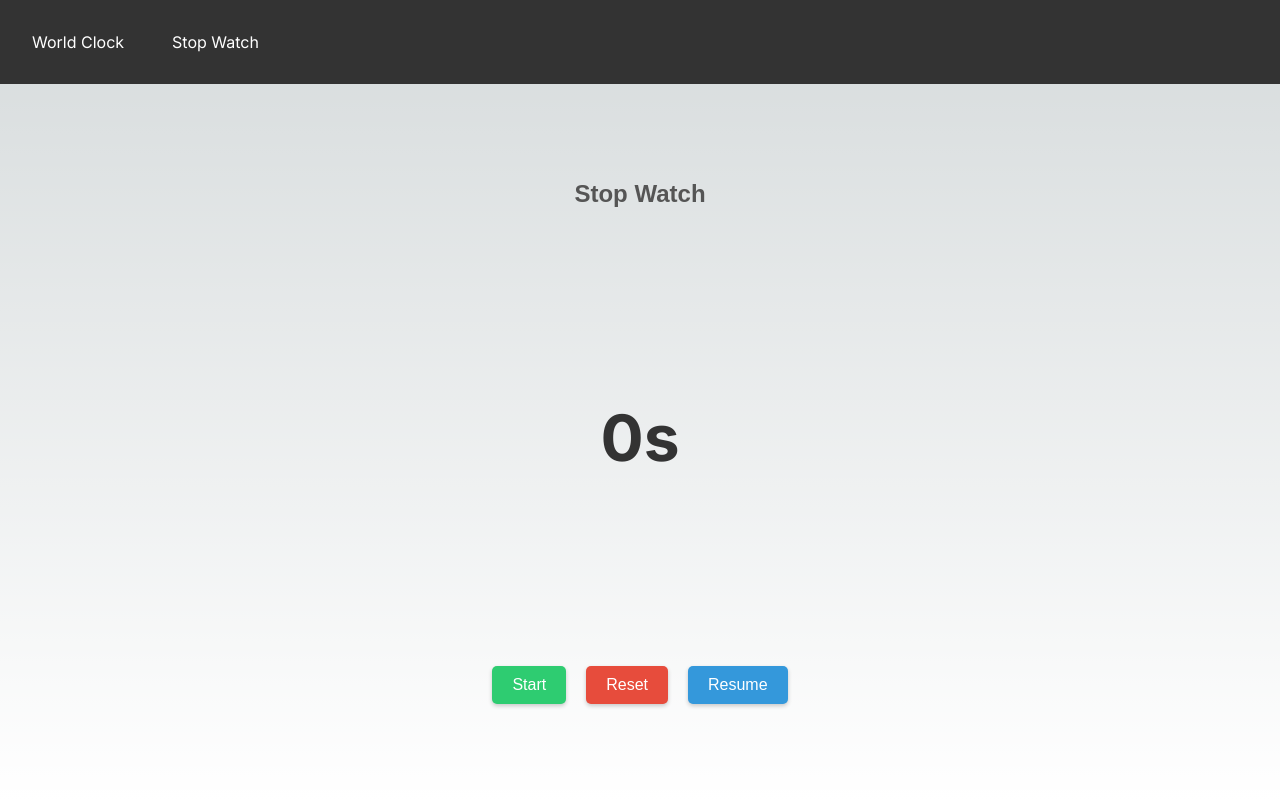
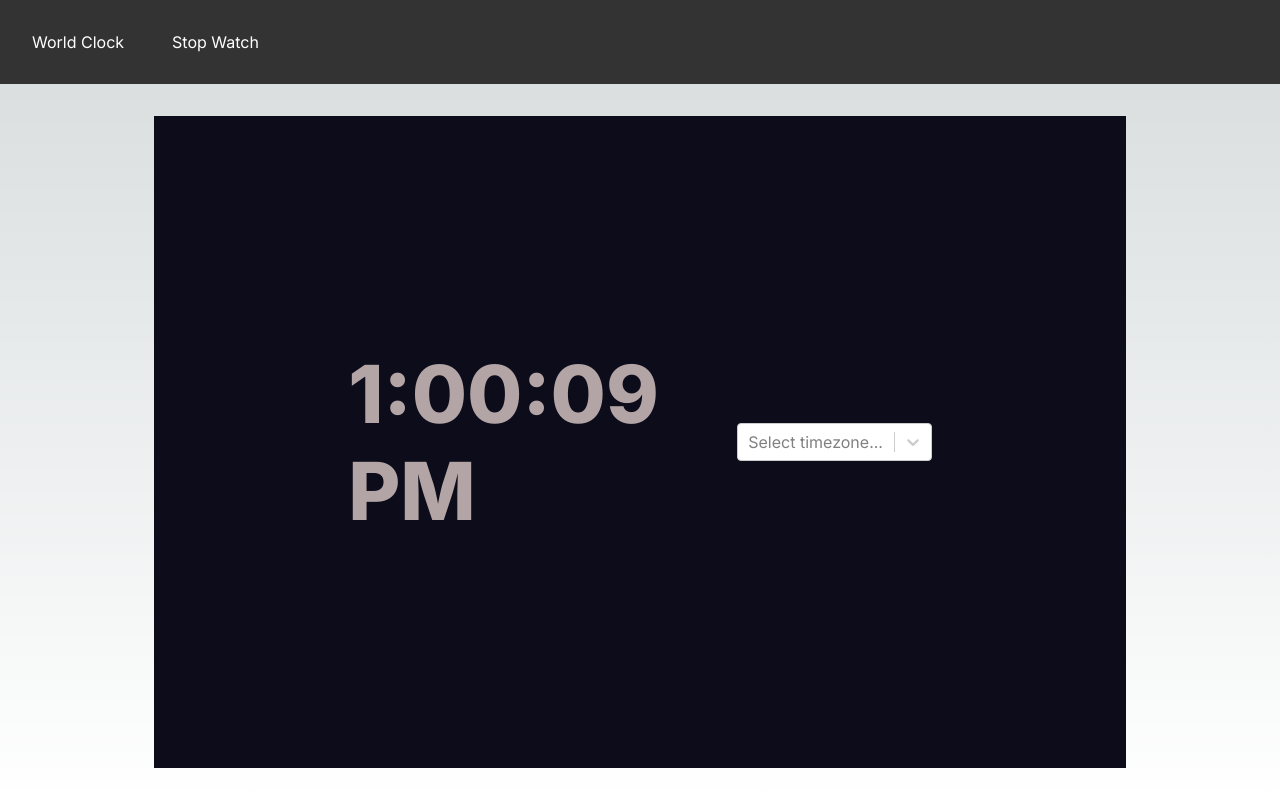
Before and after one commit to max-tonny8/stopwatch, a Next.js app: page /worldclock in a window 1280 px wide. Built offline with nearby package versions, Linux system fonts and the light colour scheme.

Commit message:
build: world clock

```diff
--- a/package.json
+++ b/package.json
@@ -12,6 +12,7 @@
     "next": "^14.2.3",
     "react": "^18",
     "react-dom": "^18",
+    "react-select": "^5.8.0",
     "styled-components": "^6.1.11"
   },
   "devDependencies": {
--- /dev/null
+++ b/src/@types/app.d.ts
@@ -0,0 +1,4 @@
+interface Timezone {
+    label: string;
+    value: string;
+  }
--- /dev/null
+++ b/src/app/worldclock/page.styled.tsx
@@ -0,0 +1,30 @@
+import styled from "styled-components";
+
+const Container = styled.div`
+  display: flex;
+  padding: 2rem;
+  width: 100%;
+  justify-content: center;
+  height: calc(100vh - 84px);
+
+  .world-clock {
+    width: 80%;
+    background-color: #0d0c1b;
+    display: flex;
+    align-items: center;
+    justify-content: center;
+  }
+
+  .select-wrapper {
+    width: 20%;
+  }
+
+  .clock {
+    width: 40%;
+    font-size: 5rem;
+    font-weight: 800;
+    color: #b3a5a5;
+  }
+`;
+
+export { Container };
--- a/src/app/worldclock/page.tsx
+++ b/src/app/worldclock/page.tsx
@@ -1,117 +1,58 @@
 "use client"
-import React, { useState, useRef } from "react";
+import React, { useState, useRef, useEffect } from "react";
 import styled from "styled-components";
+import Timer from "@/components/Timer";
+import ControlButtons from "@/components/ControlButtons";
 import Navbar from "@/components/Navbar";
-
-export const Wrapper = styled.main`
-  display: flex;
-  flex-direction: column;
-  justify-content: space-between;
-  align-items: center;
-  padding: 6rem;
-  height: calc(100vh - 84px);
-`;
-
-export const Subtitle = styled.h2`
-  font-size: 24px;
-  margin-bottom: 20px;
-  color: #555;
-  font-family: Arial, sans-serif;
-`;
-
-export const Sectime = styled.div`
-  font-size: 64px;
-  color: #333;
-  font-weight: bold;
-  margin-bottom: 20px;
-`;
-
-export const Buttons = styled.div`
-  display: flex;
-  gap: 20px;
-`;
-
-export const Button = styled.button`
-  padding: 10px 20px;
-  border-radius: 5px;
-  font-Size: 16px;
-  color: white;
-  cursor: pointer;
-  border: none;
-  outline: none;
-  box-shadow: 0 2px 4px rgba(0, 0, 0, 0.2);
-`;
-
-export const PauseBtn = styled(Button)`
-  background-color: #f39c12;
-`;
-
-export const StartBtn = styled(Button)`
-  background-color: #2ecc71;
-`;
-
-export const RestBtn = styled(Button)`
-  background-color: #e74c3c;
-`;
-
-export const ResumeBtn = styled(Button)`
-  background-color: #3498db;
-`;
+import { Container } from "./page.styled";
+import TimezoneSelect from "@/components/TimezoneSelect";
+import OptionTypeBase from 'react-select';
 
 const StopWatch: React.FC = () => {
-  const [running, setRunning] = useState(false);
-  const [time, setTime] = useState(0);
-  const intervalRef = useRef(null);
-  const startTimeRef = useRef(0);
+  const [currentTime, setCurrentTime] = useState<string>('');
+  const [otherTime, setOtherTime] = useState<string>('');
+  const [selectedOption, setSelectedOption] = useState<OptionTypeBase | null>(null);
 
-  const pauseStopwatch = () => {
-    console.log("pause!");
-  }
+  useEffect(() => {
+    const interval = setInterval(() => {
+      const currentTime = new Date().toLocaleTimeString();
+      setCurrentTime(currentTime);
+    }, 1000);
 
-  const startStopwatch = () => {
-    startTimeRef.current = Date.now() - time * 100;
-    intervalRef.current = setInterval(() => {
-        setTime(Math.floor((Date.now() - startTimeRef.current) / 1000));
+    return () => clearInterval(interval);
+  }, []);
+
+  useEffect(() => {
+    const interval = setInterval(() => {
+      const currentTime = new Date().toLocaleTimeString("en-US", {timeZone: selectedOption?.value});
+      setOtherTime(currentTime);
     }, 1000);
-    setRunning(true);
-  }
 
-  const resetStopwatch = () => {
-    console.log("reset!");
-  }
+    return () => clearInterval(interval);
+  }, [selectedOption]);
 
-  const resumeStopwatch = () => {
-    console.log("resume!");
-  }
+  const handleChange = (selectedOption: OptionTypeBase | null) => {
+    setSelectedOption(selectedOption);
+    // You can use the selected timezone value here
+    console.log(selectedOption);
+  };
+
+  const timezoneOptions: Timezone[] = [
+    { value: 'Etc/GMT+12', label: 'GMT-12:00' },
+    { value: 'Etc/GMT+11', label: 'GMT-11:00' },
+    // Add more timezones as needed
+  ];
 
   return (
     <>
       <Navbar />
-      <Wrapper>
-        <Subtitle>Stop Watch</Subtitle>
-        <Sectime>{time}s</Sectime>
-        <Buttons>
-          {running ? (
-            <PauseBtn onClick={pauseStopwatch}>
-              Pause
-            </PauseBtn>
-          ) : (
-            <>
-              <StartBtn onClick={startStopwatch}>
-                Start
-              </StartBtn>
-              <RestBtn onClick={resetStopwatch}>
-                Reset
-              </RestBtn>
-            </>
-          )}
-          {!running && (
-            <ResumeBtn onClick={resumeStopwatch}>
-              Resume
-            </ResumeBtn>
-          )}
-        </Buttons>
-      </Wrapper>
+      <Container>
+        <div className="world-clock">
+          {/* <Timer time={time} type="world" /> */}
+          <p className="clock">{selectedOption == null ? currentTime : otherTime}</p>
+          <TimezoneSelect selectedOption={selectedOption} timezoneOptions={timezoneOptions} handleChange={handleChange}  />
+        </div>
+      </Container>
     </>
   );
 }
--- /dev/null
+++ b/src/components/TimezoneSelect.tsx
@@ -0,0 +1,18 @@
+// components/TimezoneSelect.tsx
+import React, { useState } from 'react';
+import Select from 'react-select';
+
+const TimezoneSelect = ({ selectedOption, handleChange, timezoneOptions }: { selectedOption: Timezone[], handleChange: any, timezoneOptions: Timezone[] }) => {
+    return (
+        <div className='select-wrapper'>
+            <Select
+                value={selectedOption}
+                onChange={handleChange}
+                options={timezoneOptions}
+                placeholder="Select timezone..."
+            />
+        </div>
+    );
+};
+
+export default TimezoneSelect;
```
Also changed, not shown: src/app/stopwatch/page.styled.tsx (added, +79 -0 lines), src/app/stopwatch/page.tsx (+18 -85 lines), src/components/Timer.tsx (+3 -4 lines), 2 other files (tests, documents, lock files or other folders).
